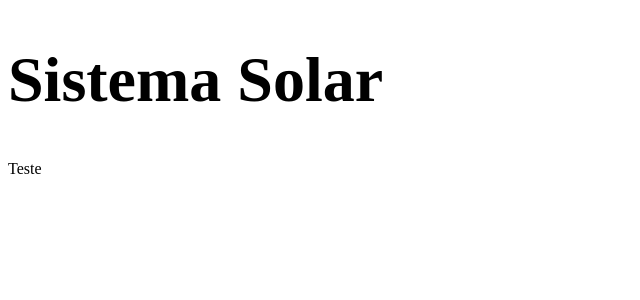
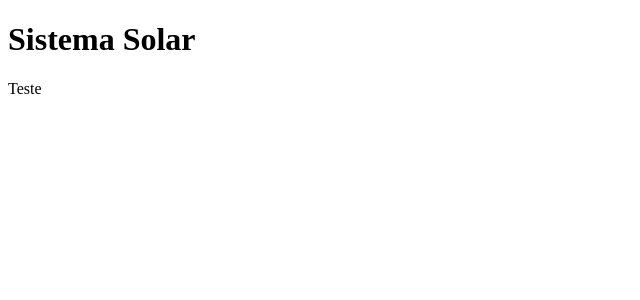
Before and after one commit to clarareis/Solar-System-Project, a React (Create React App) app: page / in a window 1280 px wide. Shown: the top 300 px of the page, without its empty margins (0-640 px from the left). Built offline with nearby package versions, Linux system fonts and the light colour scheme.

Commit message:
refatorando o código do 1 e 2 requisito (Componentes Header e SolarSystem no arquivo App.js).

```diff
--- a/src/App.js
+++ b/src/App.js
@@ -6,8 +6,8 @@ class App extends React.Component {
   render() {
     return (
       <div>
-        <h1><Header /></h1>
-        <p><SolarSystem /></p>
+        <Header />
+        <SolarSystem />
       </div>
     );
   }
--- a/src/components/Header.jsx
+++ b/src/components/Header.jsx
@@ -4,7 +4,7 @@ class Header extends React.Component {
   render() {
     return (
       <header>
-        <h1>Sistema Solar</h1>
+        <h1> Sistema Solar </h1>
       </header>
     );
   }
```
